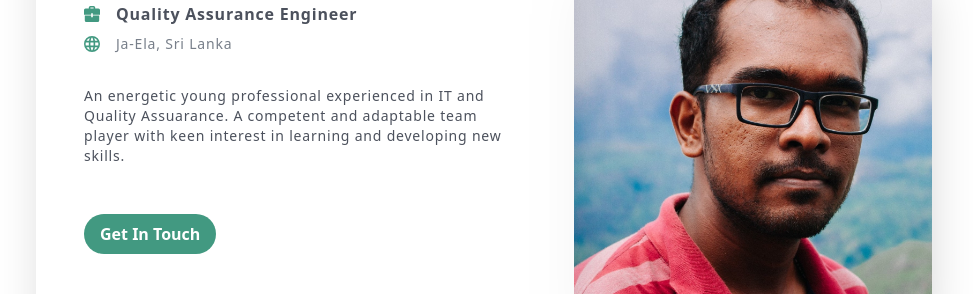
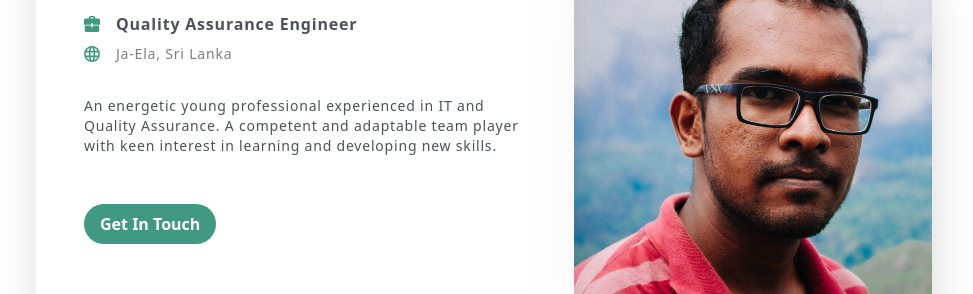
Before and after one commit to chandimawj/chandimawj.github.io, a plain HTML site: page index.html in a window 1280 px wide. Shown: the part 265-559 px from the top of the page, without its empty margins (156-1129 px from the left). Drawn offline with nearby package versions, Linux system fonts and the light colour scheme.

Commit message:
corrected typo

```diff
--- a/index.html
+++ b/index.html
@@ -48,7 +48,7 @@
                         <path
                             d="M10 20a10 10 0 1 1 0-20 10 10 0 0 1 0 20zm7.75-8a8.01 8.01 0 0 0 0-4h-3.82a28.81 28.81 0 0 1 0 4h3.82zm-.82 2h-3.22a14.44 14.44 0 0 1-.95 3.51A8.03 8.03 0 0 0 16.93 14zm-8.85-2h3.84a24.61 24.61 0 0 0 0-4H8.08a24.61 24.61 0 0 0 0 4zm.25 2c.41 2.4 1.13 4 1.67 4s1.26-1.6 1.67-4H8.33zm-6.08-2h3.82a28.81 28.81 0 0 1 0-4H2.25a8.01 8.01 0 0 0 0 4zm.82 2a8.03 8.03 0 0 0 4.17 3.51c-.42-.96-.74-2.16-.95-3.51H3.07zm13.86-8a8.03 8.03 0 0 0-4.17-3.51c.42.96.74 2.16.95 3.51h3.22zm-8.6 0h3.34c-.41-2.4-1.13-4-1.67-4S8.74 3.6 8.33 6zM3.07 6h3.22c.2-1.35.53-2.55.95-3.51A8.03 8.03 0 0 0 3.07 6z" />
                         </svg> Ja-Ela, Sri Lanka</p>
-                <p class="pt-8 text-sm">An energetic young professional experienced in IT and Quality Assuarance. A
+                <p class="pt-8 text-sm">An energetic young professional experienced in IT and Quality Assurance. A
                     competent and adaptable team player with keen interest in learning and developing new skills. </p>
 
                 <div class="pt-12 pb-8">
```
